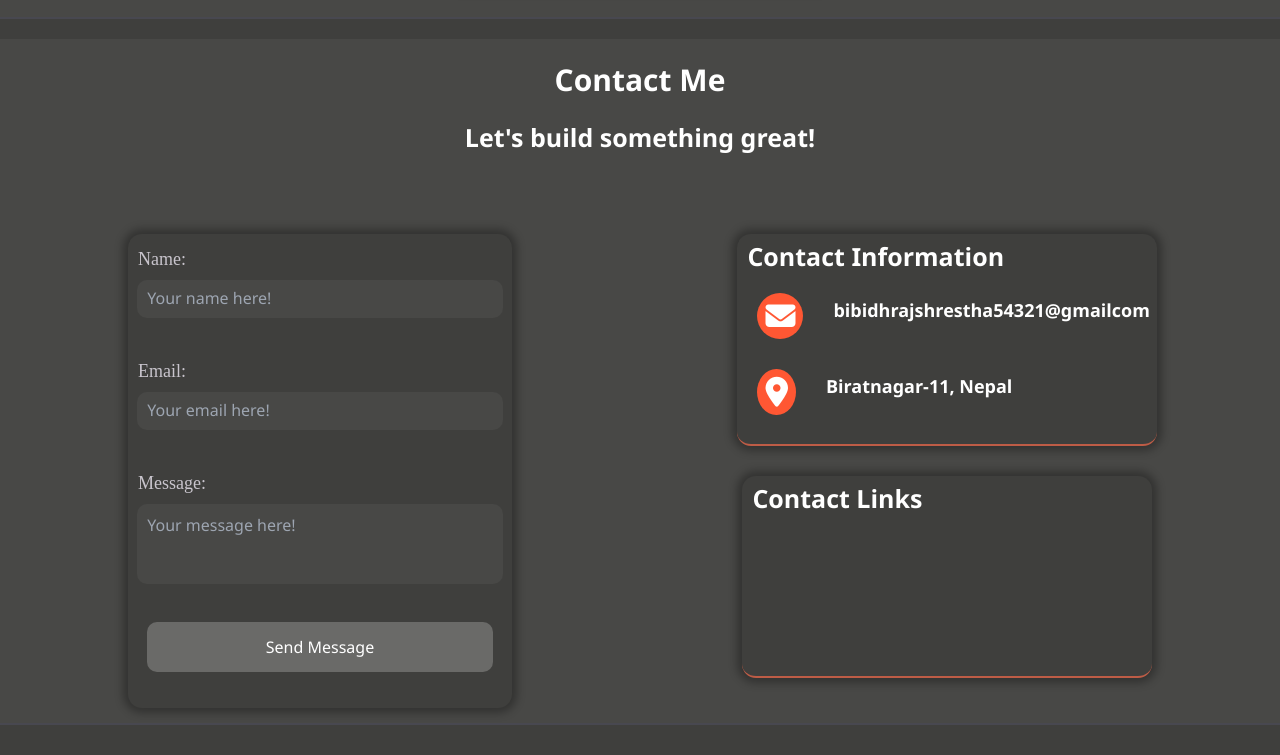
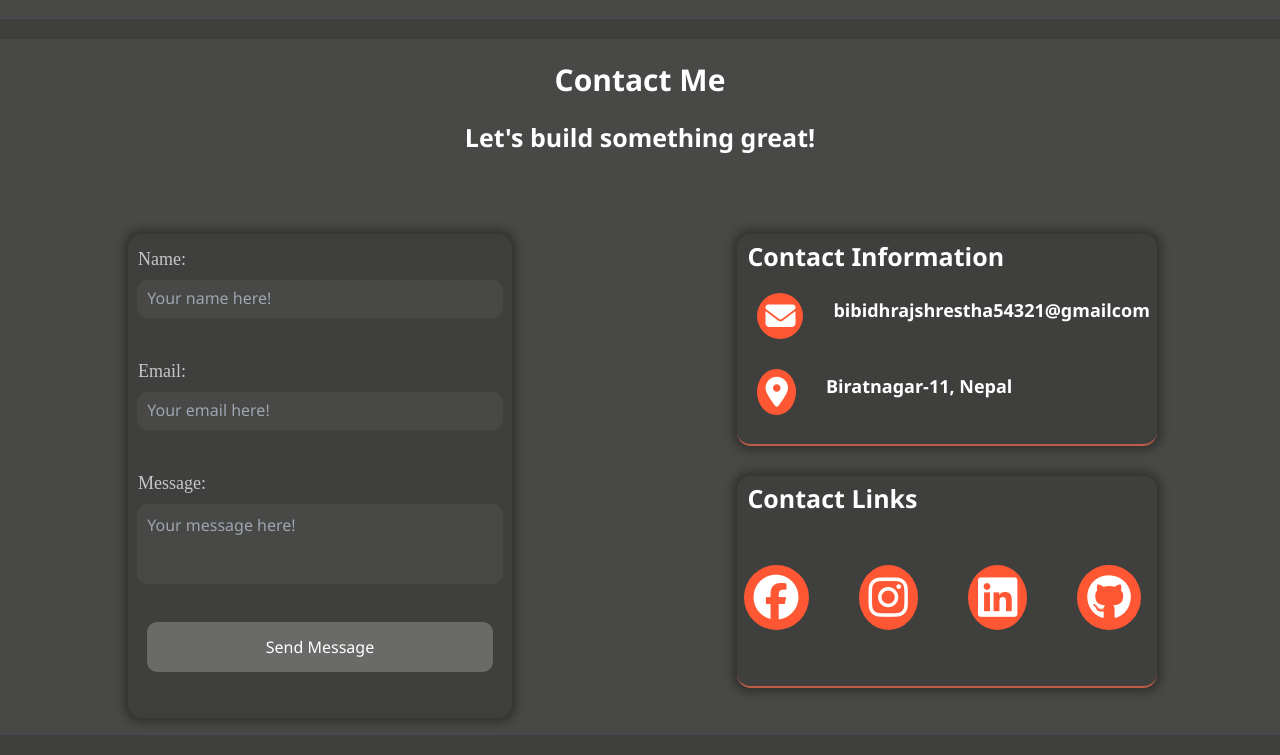
Before and after one commit to Bibidh-Raj-Shrestha/BRS-Portfolio, a plain HTML site: page index.html in a window 1280 px wide. Shown: the part 2046-2801 px from the top of the page. Drawn offline with Linux system fonts and the light colour scheme.

Commit message:
added contact links

```diff
--- a/index.html
+++ b/index.html
@@ -57,7 +57,7 @@
 								</a>
 			</div>
 			<div class="bubble" id="bubble5">
-				<a href="https://wa.me/1234567890" target="_blank" class="whatsapp">
+				<a href="https://wa.me/1234567890" target="_blank">
      									 <i class="fab fa-whatsapp"></i>
     							</a>
 			</div>
@@ -153,6 +153,28 @@
 					</div>
 					<div class="contact-links">
 						<h4>Contact Links</h4>
+						<div class="contact-links-contents">
+							<span>
+								<a href="https://www.facebook.com/yourusername" target="_blank">
+ 										 <i class="fab fa-facebook"></i>
+								</a>
+							</span>
+							<span>
+								<a href="https://www.instagram.com/bibidhrajshrestha/" target="_blank">
+ 										 <i class="fab fa-instagram"></i>
+								</a>
+							</span>
+							<span>
+								<a href="https://www.linkedin.com/in/bibidh-raj-shrestha-0a559a328/" target="_blank">
+											<i class="fab fa-linkedin"></i>
+									</a>
+							</span>
+							<span>
+								<a href="https://github.com/BRSOO" target="_blank">
+   										 <i class="fab fa-github"></i>
+  								</a>
+							</span>
+						</div>
 					</div>
 
 				</div>
--- a/style.css
+++ b/style.css
@@ -417,7 +417,7 @@ section h2{
 	box-shadow: 0px 0px 13px 10px rgba(0, 0, 0, 0.3);
 	transition: 0.3s;
 }
-.contact-info, .contact-links h4{
+.contact-info , .contact-links {
 	padding:5px 0px 5px 10px;
 	color: white;
 	font-family: 'Segoe UI', Tahoma, Geneva, Verdana, sans-serif;
@@ -425,6 +425,7 @@ section h2{
 	font-weight: light;
 }
 .contact-data i{
+	color:white;
 	font-size: 30px;
 	margin: 20px 30px 10px 10px;
 	padding:8px;
@@ -433,8 +434,29 @@ section h2{
 }
 .contents{
 	display:flex;
+
 }
 .contents h5{
 	font-size: large;
 	margin-top:25px ;
 }
+.contact-links i{
+	font-size: 45px;
+	margin: 30px 30px 10px 10px;
+	padding:10px;
+	background-color: #ff5733;
+	border-radius:50%;
+	padding:10px;
+	transition:all 0.3s ease;
+}
+.contact-links-contents{
+	display:flex;
+	justify-content: center;
+	align-items: center;
+	gap:10px;
+	margin-top:20px ;
+}
+.contact-links i:hover{
+	color: rgb(156, 152, 152);
+	transform: translateY(-5px);
+}
```
